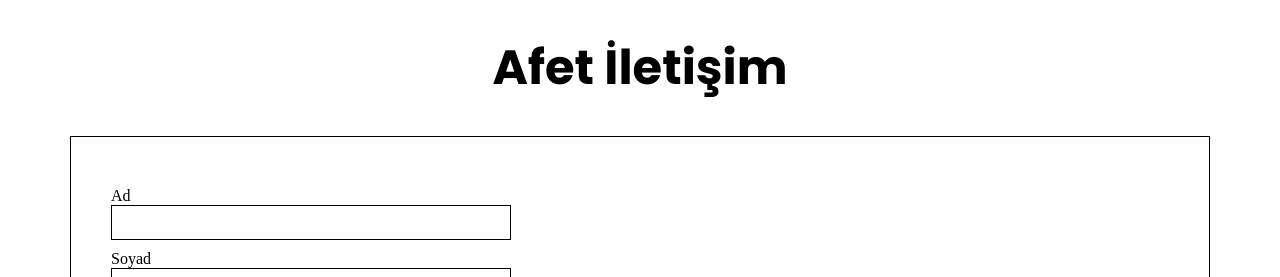
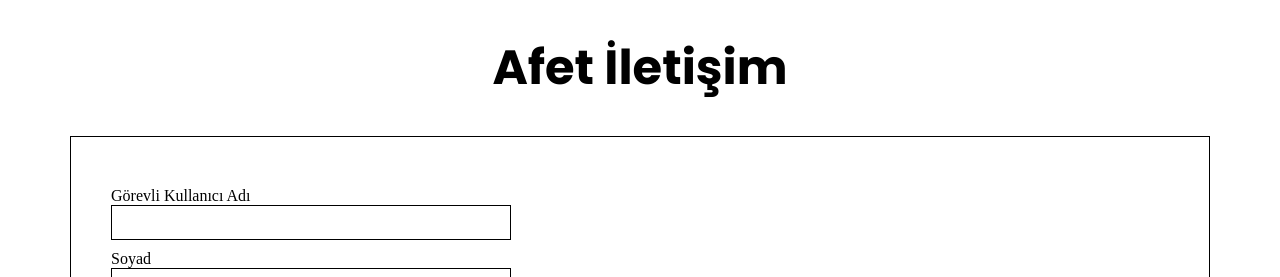
Before and after one commit to murattahtaci/front-end, a React (Create React App) app: page / in a window 1280 px wide. Shown: the top 277 px of the page. Built offline with nearby package versions, Linux system fonts and the light colour scheme.

Commit message:
label name changed

```diff
--- a/src/features/login/LoginForm.js
+++ b/src/features/login/LoginForm.js
@@ -24,7 +24,7 @@ function LoginForm() {
           <Title>Afet İletişim</Title>
           <form className={styles.loginForm} onSubmit={handleSubmit(onSubmit)}>
             <div className={styles.input}>
-              <label htmlFor="name">Ad</label>
+              <label htmlFor="name">Görevli Kullanıcı Adı</label>
               <input required {...register("name")} />
             </div>
             <div className={styles.input}>
```
